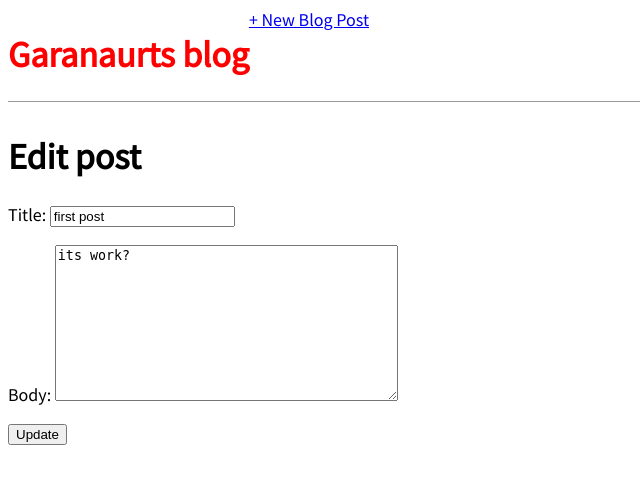
After one commit to Garanaurt/django_first, a Django app: page /post/1/edit/ in a window 1280 px wide. The commit adds this page. Shown: the top 484 px of the page, without its empty margins (0-640 px from the left). Run offline with Django 3.2, Linux system fonts and the light colour scheme; data comes from the database, SQL or seed files in the repository; both versions use the stored data as it was after the commit.

Commit message:
add UpdateView

```diff
--- a/pages/urls.py
+++ b/pages/urls.py
@@ -1,8 +1,9 @@
 from django.urls import path
 
-from .views import BlogListView, BlogDetailView, BlogCreateView
+from .views import BlogListView, BlogDetailView, BlogCreateView, BlogUpdateView
 
 urlpatterns = [
+    path('post/<int:pk>/edit/', BlogUpdateView.as_view(), name='post_edit'),
     path('post/new/', BlogCreateView.as_view(), name='post_new'),
     path('post/<int:pk>/', BlogDetailView.as_view(), name='post_detail'),
     path('', BlogListView.as_view(), name='home'),
--- a/pages/views.py
+++ b/pages/views.py
@@ -1,5 +1,5 @@
 from django.views.generic import ListView, DetailView
-from django.views.generic.edit import CreateView
+from django.views.generic.edit import CreateView, UpdateView
 
 from .models import Post
 
@@ -18,3 +18,8 @@ class BlogCreateView(CreateView):
     model = Post
     template_name = 'post_new.html'
     fields = ['title', 'author', 'body']
+
+class BlogUpdateView(UpdateView):
+    model = Post
+    template_name = 'post_edit.html'
+    fields = ['title', 'body']
--- a/templates/post_detail.html
+++ b/templates/post_detail.html
@@ -5,4 +5,6 @@
     <h2>{{ object.title }}</h2>
     <p>{{ object.body }}</p>
   </div>
+
+  <a href="{% url 'post_edit' post.pk %}">+ Edit Blog Post</a>
 {% endblock content %}
--- /dev/null
+++ b/templates/post_edit.html
@@ -0,0 +1,9 @@
+{% extends 'base.html' %}
+
+{% block content %}
+    <h1>Edit post</h1>
+    <form action="" method="post">{% csrf_token %}
+      {{ form.as_p }}
+    <input type="submit" value="Update" />
+</form>
+{% endblock content %}
```
Also changed, not shown: db.sqlite3.
